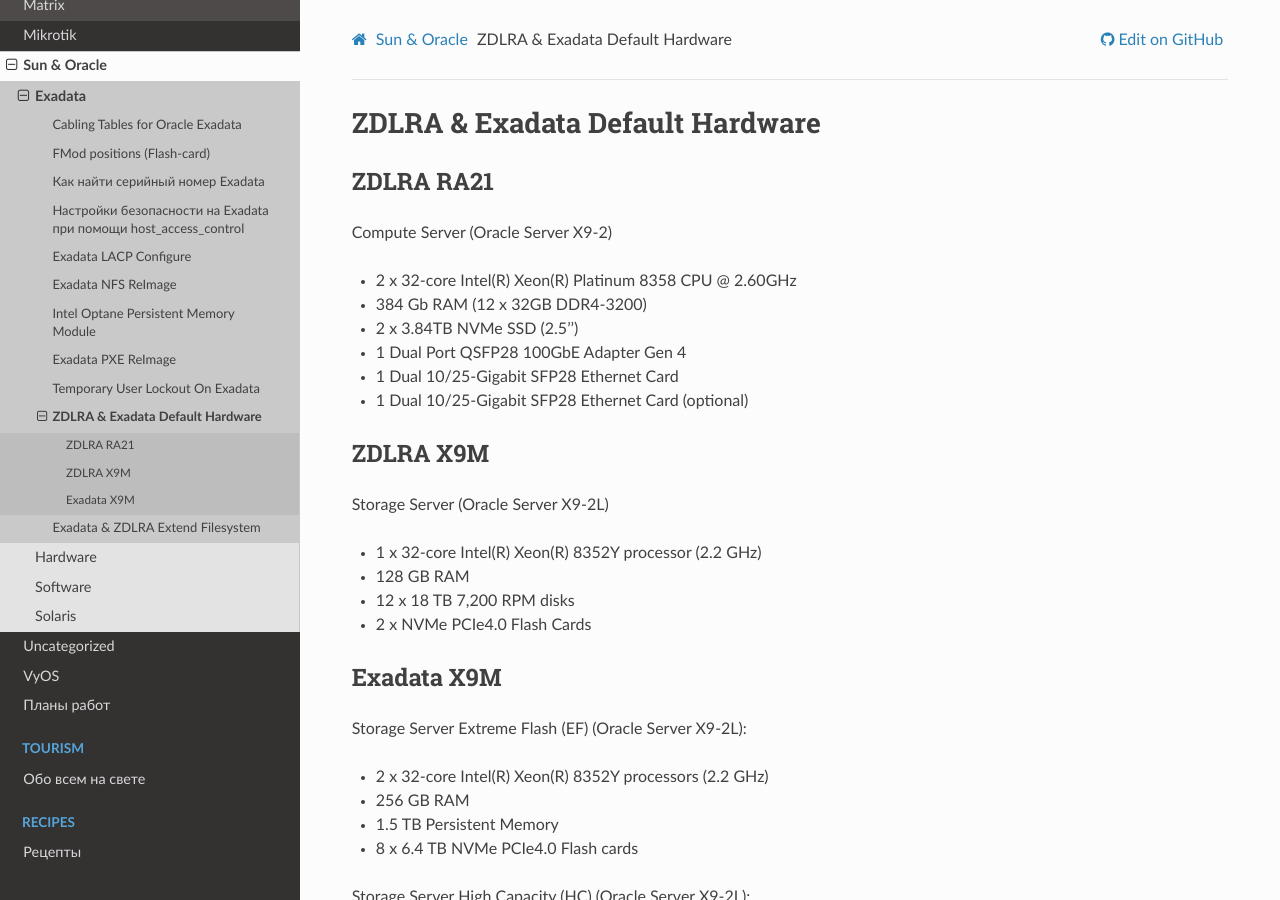
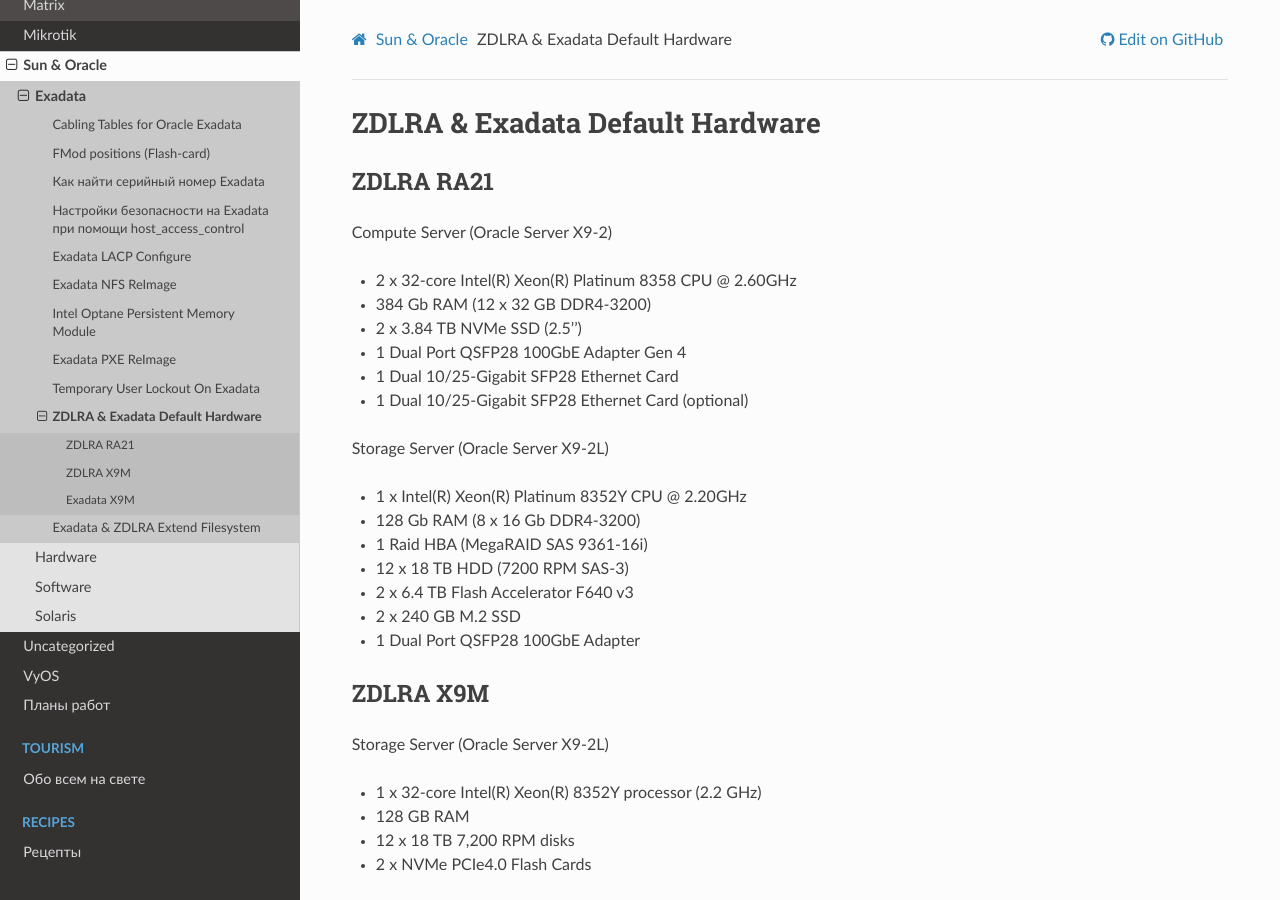
Before and after one commit to jeffscrum/jeffscrum.github.io, a Sphinx documentation site: the page built from source/sun-oracle/exadata/oracle-exadata-zdlra-default-hw.rst, in a window 1280 px wide and 900 px high. Built offline with Sphinx 7.4.7 and the Read the Docs theme 2.0.0, drawn with Linux system fonts in a browser that asks for light colours.

Commit message:
Update oracle-exadata-zdlra-default-hw.rst

```diff
--- a/source/sun-oracle/exadata/oracle-exadata-zdlra-default-hw.rst
+++ b/source/sun-oracle/exadata/oracle-exadata-zdlra-default-hw.rst
@@ -11,12 +11,21 @@
 Compute Server (Oracle Server X9-2)
 
 - 2 x 32-core Intel(R) Xeon(R) Platinum 8358 CPU @ 2.60GHz
-- 384 Gb RAM (12 x 32GB DDR4-3200)
-- 2 x 3.84TB NVMe SSD (2.5'')
+- 384 Gb RAM (12 x 32 GB DDR4-3200)
+- 2 x 3.84 TB NVMe SSD (2.5'')
 - 1 Dual Port QSFP28 100GbE Adapter Gen 4
 - 1 Dual 10/25-Gigabit SFP28 Ethernet Card
 - 1 Dual 10/25-Gigabit SFP28 Ethernet Card (optional)
 
+Storage Server (Oracle Server X9-2L)
+
+- 1 x Intel(R) Xeon(R) Platinum 8352Y CPU @ 2.20GHz
+- 128 Gb RAM (8 x 16 Gb DDR4-3200)
+- 1 Raid HBA (MegaRAID SAS 9361-16i)
+- 12 x 18 TB HDD (7200 RPM SAS-3)
+- 2 x 6.4 TB Flash Accelerator F640 v3
+- 2 x 240 GB M.2 SSD
+- 1 Dual Port QSFP28 100GbE Adapter
 
 ZDLRA X9M
 ~~~~~~~~~
```
